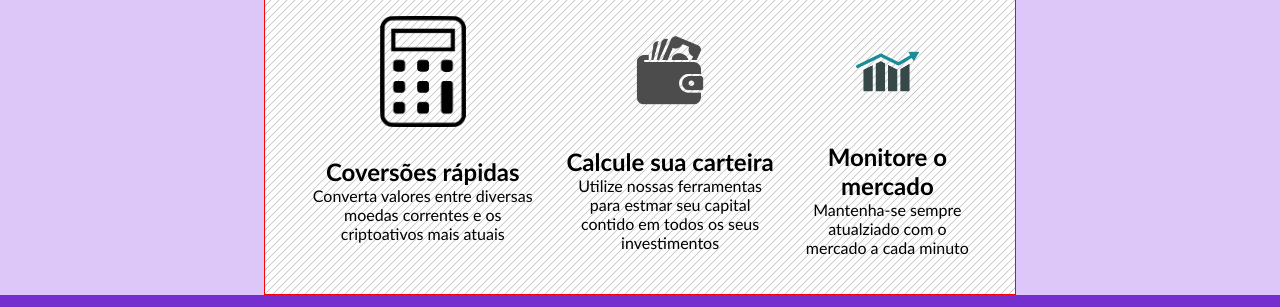
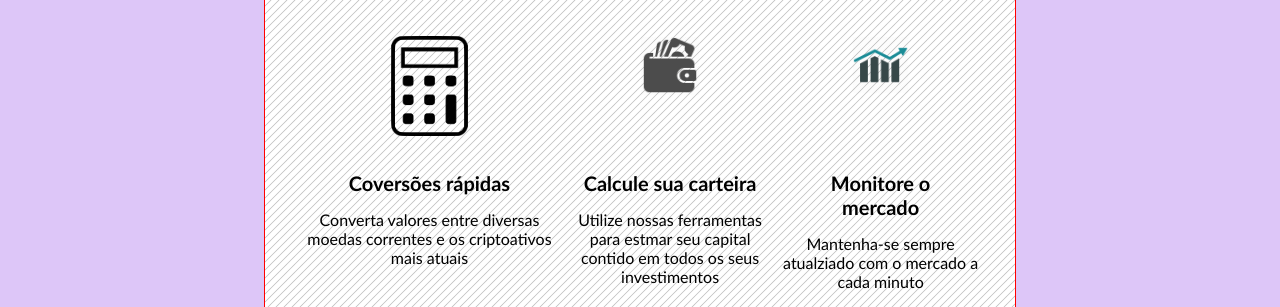
Before and after one commit to ICEI-PUC-Minas-PMV-ADS/crypto-conversor, a plain HTML site: page src/tela-servicos.html in a window 1280 px wide. Shown: the part 254-561 px from the top of the page. Drawn offline with Linux system fonts and the light colour scheme.

Commit message:
Mudanças no css das tabelas do serviço

```diff
--- a/src/css/style.css
+++ b/src/css/style.css
@@ -204,28 +204,28 @@ footer {
 
 /*Formatação tela serviços*/
 
-
-
-
-.container {
-    display: flex;
-    flex-flow: row;
-    flex-wrap: wrap;
+#tabela-servico {
     width: 100%;
-}
-
-
-#tabela-servico {
     font-size: 16px;
-    padding: 10px;
+    padding: 15px;
     text-align: center;
+    vertical-align: top;
 
 }
 
-tr {
-    padding: 10px;
+th, tr, tr {
+    padding: 15px;
+    vertical-align: top;
+
 }
 
-td {
-    padding: 10px;
+.titulo-tabela {
+    padding: 15px;
+    font-size: 20px;
+    font-weight: bold;
+
 }
+
+.imagem-servico {
+    width: 33%
+}
--- a/src/tela-servicos.html
+++ b/src/tela-servicos.html
@@ -87,32 +87,32 @@
 
 
 
-    <table id="tabela-servico" width="100%">
+    <table id="tabela-servico">
         <tr>
             <th>
-                <img src="assets/calculadora.png" alt="calculadora" width="33%"><br>
+                <img class="imagem-servico" src="assets/calculadora.png" alt="calculadora">
             </th>
             <th>
-                <img src="assets/carteira.png" alt="calculadora" width="33%"><br>
+                <img class="imagem-servico" src="assets/carteira.png" alt="calculadora">
             </th>
             <th>
-                <img src="assets/grafico.png" alt="calculadora" width="33%"><br>
+                <img class="imagem-servico" src="assets/grafico.png" alt="calculadora">
             </th>
         </tr>
         <tr>
             <td>
 
-                <h1>Coversões rápidas</h1>
+                <h1 class="titulo-tabela">Coversões rápidas</h1>
                 <p>Converta valores entre diversas moedas correntes e os criptoativos mais atuais</p>
             </td>
             <td>
 
-                <h1>Calcule sua carteira</h1>
+                <h1 class="titulo-tabela">Calcule sua carteira</h1>
                 <p>Utilize nossas ferramentas para estmar seu capital contido em todos os seus investimentos</p>
             </td>
             <td>
 
-                <h1>Monitore o mercado</h1>
+                <h1 class="titulo-tabela">Monitore o mercado</h1>
                 <p>Mantenha-se sempre atualziado com o mercado a cada minuto</p>
             </td>
         </tr>
```
